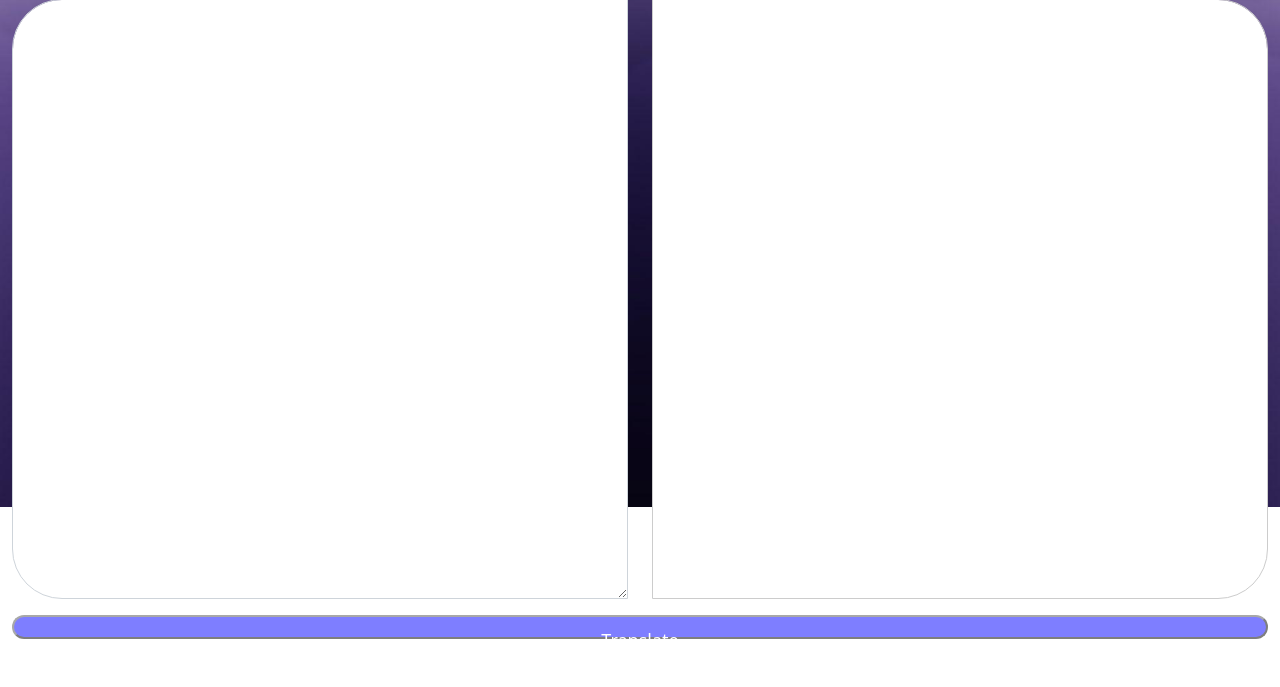
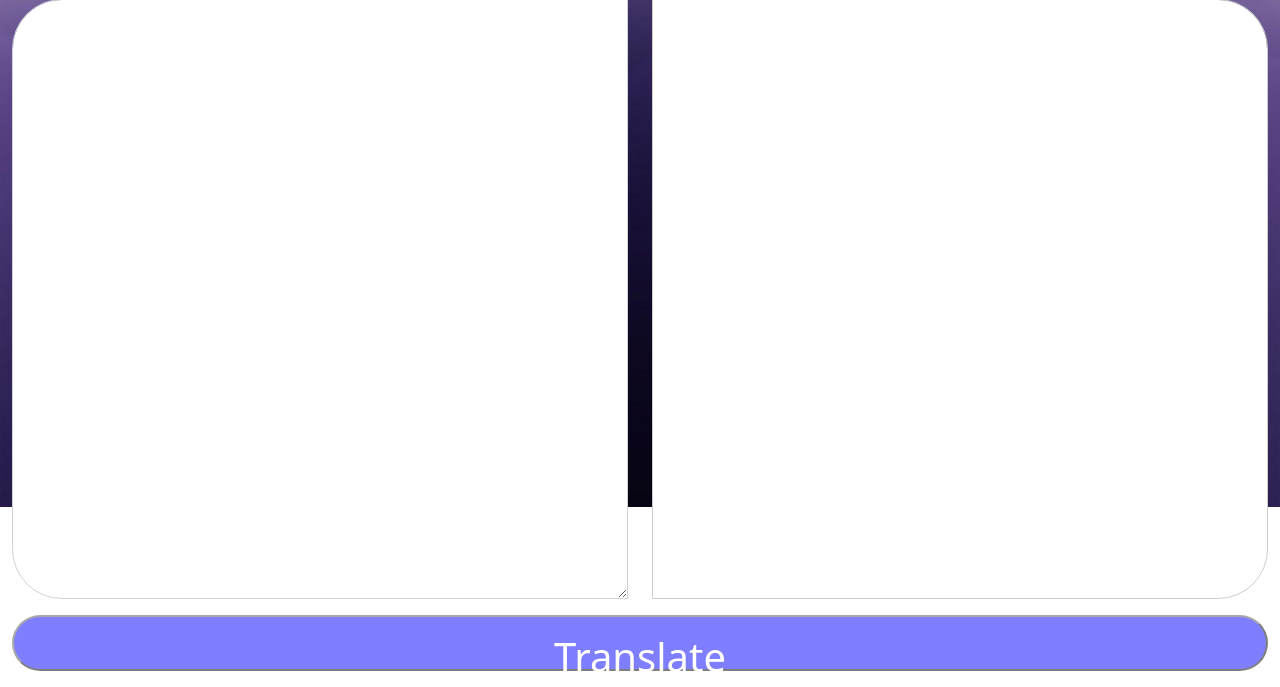
Before and after one commit to alaa-alhaidar/flask, a Flask app: page / in a window 1280 px wide. Shown: the part 293-980 px from the top of the page. Before the commit the page ends 932 px from the top, so only its background shows below. Run offline with Flask 3, Linux system fonts and the light colour scheme; some libraries are stand-ins or nearby versions.

Commit message:
btn edit

```diff
--- a/com/static/css/styles.css
+++ b/com/static/css/styles.css
@@ -33,9 +33,9 @@
     .translate-btn {
     background-color: blue;
     color: white;
-    font-size: 18px;
+    font-size: 40px;
     padding: 10px 20px;
-    border-radius: 15px;
+    border-radius: 50px;
     transition: all 0.3s ease;
 }
 
--- a/com/static/js/scripts.js
+++ b/com/static/js/scripts.js
@@ -25,6 +25,7 @@ document.addEventListener('DOMContentLoaded', function () {
 
         // here if the command matched, perform event
         recognition.onresult = function (event) {
+
             let transcript = '';
             for (let i = event.resultIndex; i < event.results.length; i++) {
                 if (event.results[i].isFinal) {
@@ -39,10 +40,15 @@ document.addEventListener('DOMContentLoaded', function () {
              // Check if the command "Translate" is mentioned
 
         if (transcript.toLowerCase().includes('translate')) {
+        const translateBtn = document.getElementById('translate-btn');
             // Remove the word 'translate' from the resultElem's textContent
             let cleanedText = resultElem.textContent.trim();
             cleanedText = cleanedText.replace(/translate/i, '').trim();
-
+            translateBtn.innerHTML = 'Translating...';
+                    setTimeout(() => {
+                    translateBtn.style.backgroundColor = ''; // Reset to original color
+                    translateBtn.innerHTML = 'Translate';
+                }, 3000);
             // Call the translate function with cleaned text
             triggerTranslateFunction(cleanedText);
         }
@@ -52,7 +58,7 @@ document.addEventListener('DOMContentLoaded', function () {
         if (translateBtn) {
                 translateBtn.style.backgroundColor = 'red';
                 translationResultElem.textContent = '';
-                translateBtn.innerHTML = 'deleted';
+                translateBtn.innerHTML = 'Deleting...';
 
                 // Revert the color back to its original state after 3 seconds
                 setTimeout(() => {
@@ -66,7 +72,7 @@ document.addEventListener('DOMContentLoaded', function () {
         if (transcript.toLowerCase().includes('stop')) {
         if (translateBtn) {
                 translateBtn.style.backgroundColor = 'purple';
-                translateBtn.innerHTML = 'stopped';
+                translateBtn.innerHTML = 'Stopping...';
                 translationResultElem.textContent = '';
                 recognition.stop();
 
@@ -84,12 +90,15 @@ document.addEventListener('DOMContentLoaded', function () {
         const translateBtn = document.getElementById('translate-btn');
          if (translateBtn) {
                 translateBtn.style.backgroundColor = 'yellow';
-                translateBtn.innerHTML = 'saved';
+                translateBtn.style.color = 'black';
+                translateBtn.innerHTML = 'Saving...';
 
                 // Revert the color back to its original state after 3 seconds
                 setTimeout(() => {
                     translateBtn.style.backgroundColor = ''; // Reset to original color
+                    translateBtn.style.color = 'white';
                     translateBtn.innerHTML = 'Translate';
+
                 }, 3000);
             }
                 // Remove the word "save" from the text before saving
@@ -167,11 +176,11 @@ document.addEventListener('DOMContentLoaded', function () {
             const translateBtn = document.getElementById('translate-btn');
             if (translateBtn) {
                 translateBtn.style.backgroundColor = 'green';
-                translateBtn.innerHTML = 'translated';
+                translateBtn.innerHTML = 'Translating...';
                 // Revert the color back to its original state after 3 seconds
                 setTimeout(() => {
                     translateBtn.style.backgroundColor = ''; // Reset to original color
-                    translateBtn.innerHTML = 'translate';
+                    translateBtn.innerHTML = 'Translated';
                 }, 3000);
             }
             fetch('/translate', {
--- a/com/templates/index.html
+++ b/com/templates/index.html
@@ -81,7 +81,8 @@
             </div>
              <!-- Translate button -->
                     <div class="d-grid  col-12 mx-auto">
-                         <button class="translate-btn" id="translate-btn" type="submit" style="height: 3vh; opacity: 0.5;"
+                         <button class="translate-btn" id="translate-btn" type="submit"
+                                 style="height: 7vh; opacity: 0.5;"
                                  class="btn btn-success btn-lg d-grid gap-2 translate-btn" >
                              Translate
                          </button>
```
